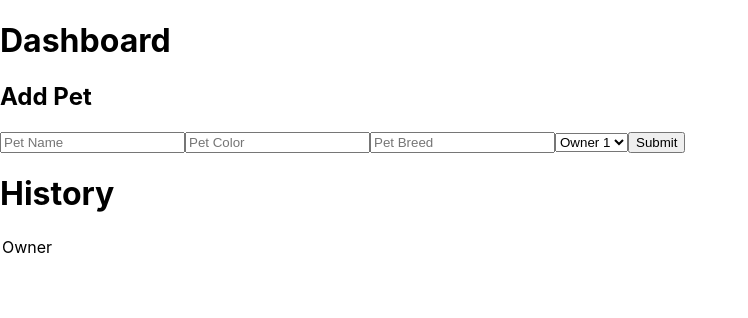
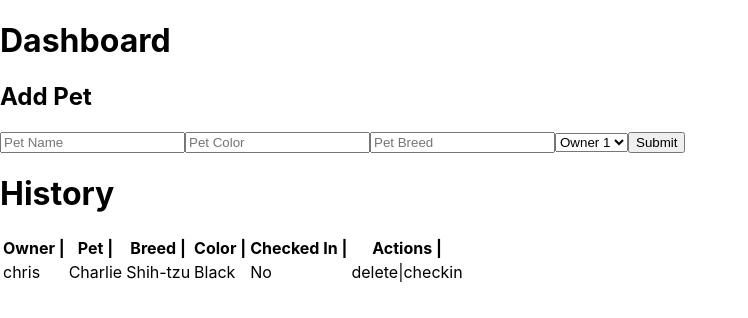
Before and after one commit to Emerfoll/pet-hotel-react-new-clientside, a React (Create React App) app: page /#/home in a window 1280 px wide. Shown: the top 318 px of the page, without its empty margins (0-748 px from the left). Built offline with nearby package versions, Linux system fonts and the light colour scheme; no server answers.

Commit message:
table structure set up.

```diff
--- a/src/components/Dashboard/Dashboard.jsx
+++ b/src/components/Dashboard/Dashboard.jsx
@@ -1,11 +1,22 @@
+import React, { useEffect } from 'react';
+import { useDispatch, useSelector } from 'react-redux';
 
 
 
 const Dashboard = () => {
 
+    const dispatch = useDispatch();
+    const pets = useSelector(store => store.petsReducer);
+
+    console.log(pets);
+
     const handleSubmit = () => {
         console.log('submitted pet');
     }
+
+    useEffect(() => {
+        dispatch({ type: 'FETCH_PETS' });
+    }, []);
 
     return (
         <div>
@@ -24,8 +35,8 @@ const Dashboard = () => {
                 </select>
 
                 <button
-                className="submitBtn"
-                onClick={handleSubmit}
+                    className="submitBtn"
+                    onClick={handleSubmit}
                 >Submit</button>
 
             </form>
@@ -33,9 +44,22 @@ const Dashboard = () => {
 
             <h1>History</h1>
             <table>
+
                 <thead>
-                    <tr>Owner</tr>
+                    <tr>
+                        <th>Owner |</th>
+                        <th>Pet |</th>
+                        <th>Breed |</th>
+                        <th>Color |</th>
+                        <th>Checked In |</th>
+                        <th>Actions |</th>
+                    </tr>
                 </thead>
+
+                <tbody>
+                    <tr><td>chris</td><td>Charlie</td><td>Shih-tzu</td><td>Black</td><td>No</td><td>delete|checkin</td></tr>
+                </tbody>
+
 
             </table>
 
```
